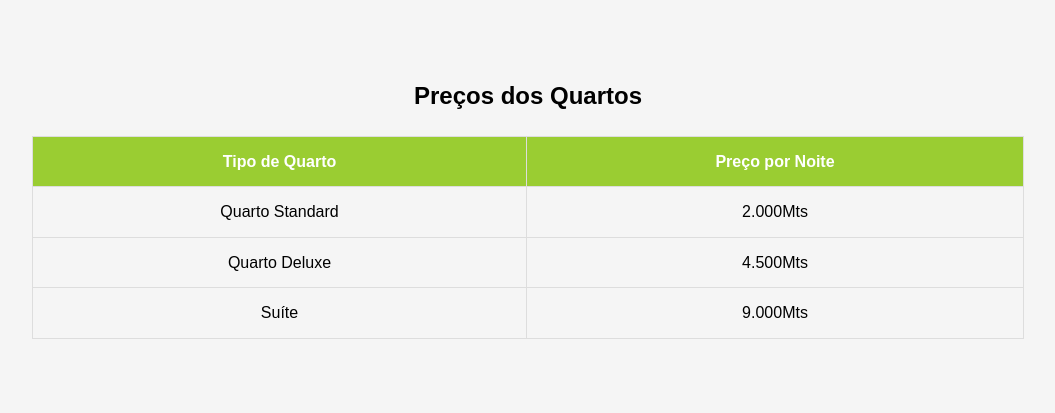
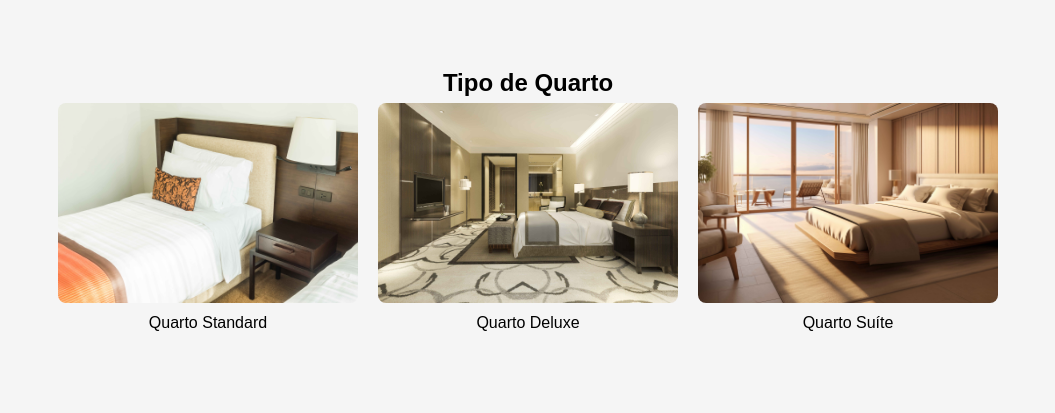
Before and after one commit to KevinCoimbra/Hotel-Coimbra, a plain HTML site: page index.html in a window 1280 px wide. Shown: the part 772-1185 px from the top of the page, without its empty margins (112-1167 px from the left). Drawn offline with Linux system fonts and the light colour scheme; a script that the page names is missing.

Commit message:
Adicionei fotos ao projecto

```diff
--- a/Css/kevin.css
+++ b/Css/kevin.css
@@ -86,6 +86,10 @@ th {
 tr:hover{
     background-color: #ccc;
 }
+h1{
+    font-size: 1.5em;
+}
+
 
 form {
     display: flex;
@@ -128,3 +132,12 @@ footer {
     color: white;
     margin-top: 40px;
 }
+footer a{
+    text-decoration: none;
+    color: white;
+
+}
+footer a:hover{
+    text-decoration: underline;
+    color: #21420c;
+}
--- a/index.html
+++ b/index.html
@@ -32,6 +32,23 @@
             <img src="imagens/one-king-size-bed-hotel-room.jpg" alt="Quarto 2">
             <img src="imagens/indoor-hotel-view.jpg" alt="hotel">
             <img src="imagens/hammocks-umbrellas-with-trees.jpg" alt="Piscina">
+        </div>
+    </section>
+    <section class="barcelona">
+        <h1>Tipo de Quarto</h1>
+        <div class="fotos">
+            <figure>
+                <img src="imagens/pillow-bed.jpg" alt="Quarto_Standard" width="400" height="400">
+                <figcaption>Quarto Standard</figcaption>
+            </figure>
+            <figure>
+                <img src="imagens/modern-luxury-bedroom-suite-bathroom.jpg" alt="Quarto_Deluxe" width="400" height="400">
+                <figcaption>Quarto Deluxe</figcaption>
+            </figure>
+            <figure>
+                <img src="imagens/room-interior-hotel-bedroom.jpg" alt="Quarto_Suíte" width="400" height="400">
+                <figcaption>Quarto Suíte</figcaption>
+            </figure>
         </div>
     </section>
 
@@ -90,7 +107,7 @@
     </section>
 
     <footer>
-        <p>&copy; 2025 Kevin Coimbra. Todos os direitos reservados.</p>
+        <p>&copy; 2025 <a href="https://instagram.com/_kevin_coimbra" target="_blank" title="Clique">Kevin Coimbra.</a> Todos os direitos reservados.</p>
     </footer>
 
     <script src="script.js"></script>
```
Also changed, not shown: imagens/modern-luxury-bedroom-suite-bathroom.jpg (added), imagens/pillow-bed.jpg (added), imagens/room-interior-hotel-bedroom.jpg (added).
